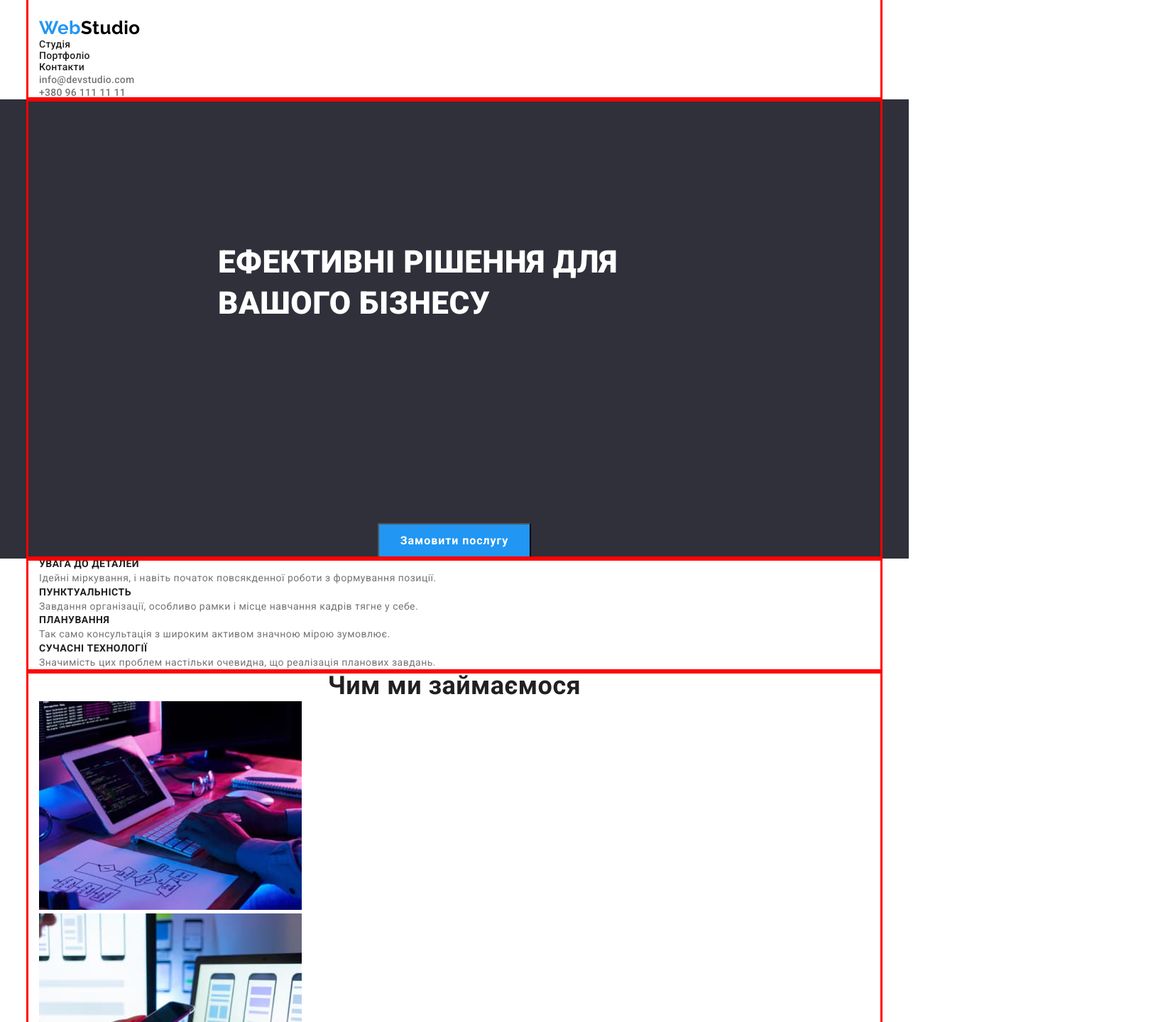
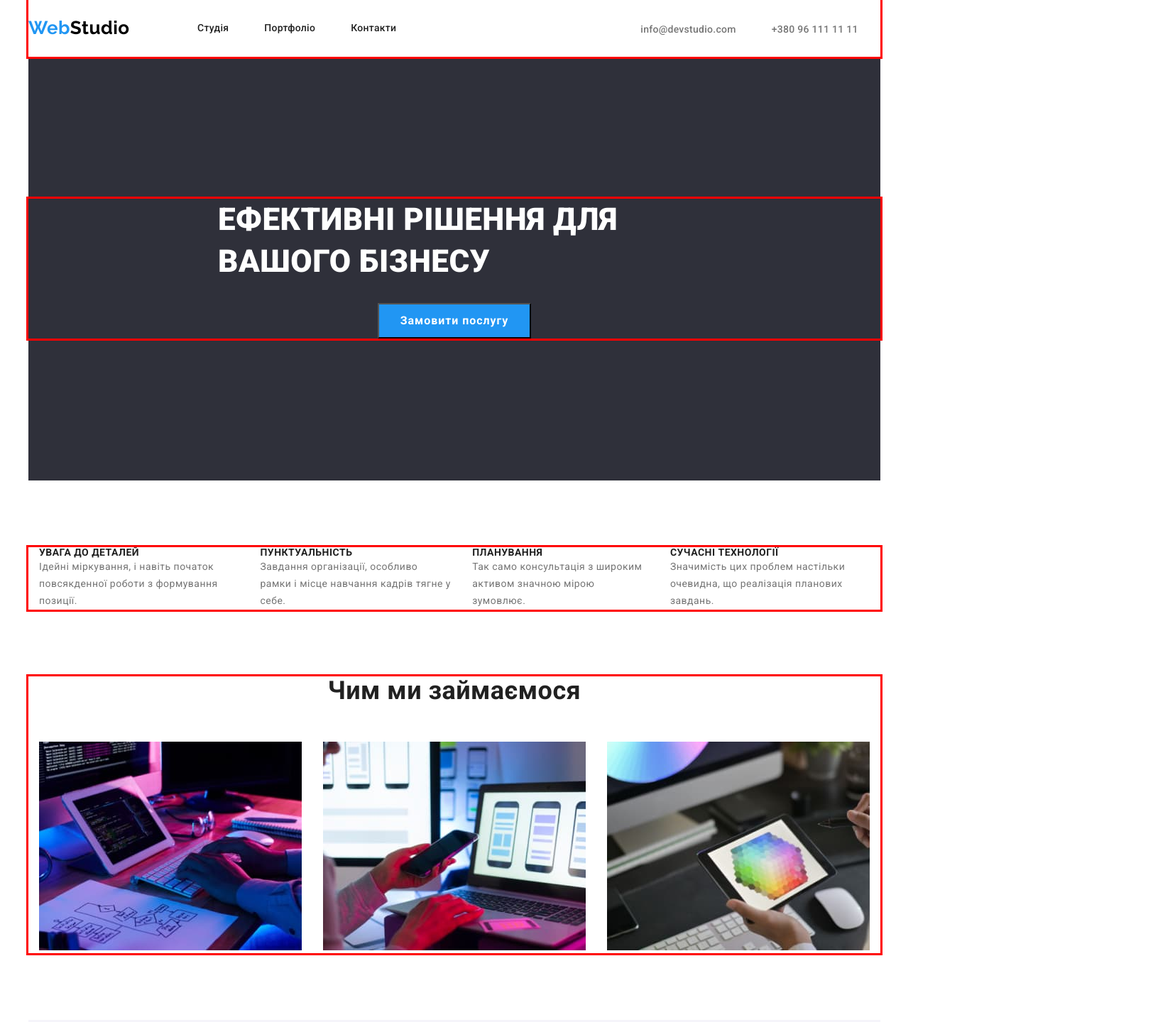
Before and after one commit to Bohdan119/goit-markup-hw-03, a plain HTML site: page index.html in a window 1280 px wide. Shown: the top 1440 px of the page at 71% size, 1655 px wide, since content can reach past the window. Drawn offline with nearby package versions, Linux system fonts and the light colour scheme.

Commit message:
position-hw03--04/11/22- not-end

```diff
--- a/css/style.css
+++ b/css/style.css
@@ -48,13 +48,14 @@ padding: 0;
 /*----------HEADER---------*/
 
 .header{
-padding-top: 24px;
+height: 80px;
 padding-bottom: 25;
+display: flex;
 
-margin: 0 auto;
+justify-self: center;
 
 
-width: 1600px;
+width: 1200px;
 left: 0px;
 top: 0px;
 color: var(--color-white);
@@ -67,7 +68,14 @@ color: var(--color-white);
     outline: 3px solid red;
 }
 
-.header-logo{}
+.header-logo{
+    width: 152px;
+    height: 31px;
+
+    margin-right: 86px;
+    padding-bottom: 25px;
+    padding-top: 24px;
+}
 
 .header-studio{
 font-family:var(--font-ral);
@@ -95,7 +103,11 @@ letter-spacing: 0.02em;
 }
 
 .header-list
-{list-style: none;}
+{list-style: none;
+display: flex;
+gap: 50px;
+padding-top: 32px;
+}
 
 .link{
 text-decoration:none;
@@ -106,7 +118,9 @@ color: var(--color-link);
 .link:focus{
 color:var(--color-change);
 }
-
+.header-contacts{
+    margin-left: 344px;
+}
 .contact-tel{
 text-decoration: none;
 font-weight:var(--font-weig);
@@ -123,20 +137,17 @@ color: var(--color-change);
 
 /*----------HEROY---------*/
 .main-heroy{
+padding-top: 200px;
+padding-bottom: 200px;
 margin: 0 auto;
+width: 1200px;
 
 background-color: var(--color-bckg);
 }
 
 .heroy-title{
-
-padding-top: 200px;
-padding-bottom: 280px;
 padding-left: 252px;
 padding-right: 252px;
-
-
-
 
 font-weight: 900;
 font-size: 44px;
@@ -144,14 +155,16 @@ line-height: 1.33;
 color:var(--color-white);
 text-transform: uppercase;
 }
+.position-button{
+    padding-top: 30px;
 
+}
 .main-button{
-    width: 216px;
-    height: 50px;
+    min-width: 216px;
+    min-height: 50px;
 
     display: block;
     margin: 0 auto;
-
 
 font-weight:var(--font-weig-b);
 font-size: 16px;
@@ -168,13 +181,20 @@ background-color:var(--color-change-butt);
 
 /*----------SKILLS---------*/
 
-.skill{}
+.skill{
+padding-top: 94px;
+padding-bottom: 94px;
+}
 
 .skill h2
 {display: none;}
 
 .skill-list
-{list-style: none;}
+{list-style: none;
+display: flex;
+gap: 30px;
+
+}
 
 .skill-title{
 font-weight:var(--font-weig-b);
@@ -193,7 +213,16 @@ color:var(--color-main);
 
 /*----------WORK---------*/
 
-.work{}
+.work{
+padding-bottom: 94px;
+}
+
+.work-title{
+width: 366px;
+height: 42px;
+margin: 0 auto;
+margin-bottom: 50px;
+}
 
 .title{
 font-weight:var(--font-weig-b);
@@ -201,19 +230,32 @@ font-size: 36px;
 line-height: 1.166;
 text-align: center;
 color:var(--color-link);
+margin-bottom: 50px;
 }
 
 .work-image
-{list-style: none;}
+{list-style: none;
+display: flex;
+gap: 30px;
+
+}
 
 /*----------TEAM---------*/
 
 .team{
 background-color: #F5F4FA;
+width: 1200px;
+margin: 0 auto;
+padding-top: 94px;
+padding-bottom: 94px;
 }
 .team-cards{}
 .team-list
-{list-style: none;}
+{list-style: none;
+display: flex;
+gap: 30px;
+justify-content: space-between;
+}
 
 .team-title{
 font-weight:var(--font-weig);
--- a/index.html
+++ b/index.html
@@ -62,7 +62,7 @@
                 Ефективні рішення для <br />
                 вашого бізнесу
               </h1>
-            <button class="main-button" type="button">Замовити послугу</button>
+            <div class="position-button"> <button class="main-button" type="button">Замовити послугу</button> </div>
           </div>
         </section>
 
@@ -108,7 +108,7 @@
         <section class="work">
 
           <div class="conteiner">
-            <h2 class="title">Чим ми займаємося</h2>
+            <div class="work-title"><h2 class="title">Чим ми займаємося</h2></div>
             <ul class="work-image">
               <li>
                 <img
```
